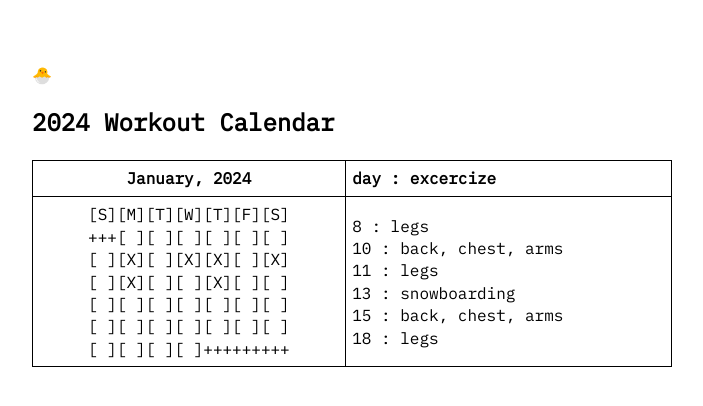
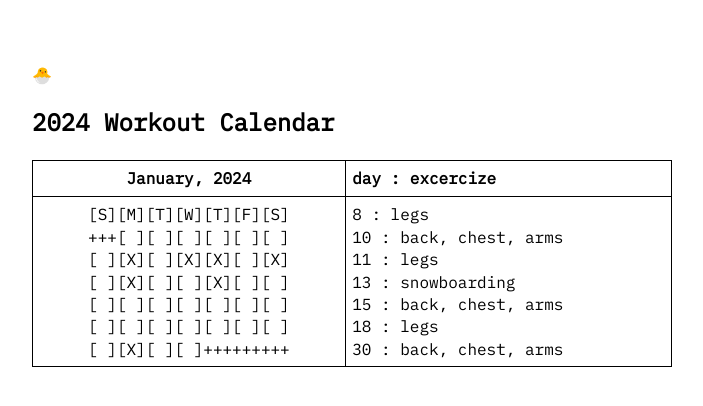
Before and after one commit to prolkh/prolkh.github.io, a Jekyll site: the page built from 2024-workout-calendar.md, in a window 1280 px wide. Shown: the top 406 px of the page, without its empty margins (288-991 px from the left). Built offline with Jekyll 4.4.1, drawn with Linux system fonts in a browser that asks for light colours.

Commit message:
Update 2024_workout_calendar.yml

```diff
--- a/_data/2024_workout_calendar.yml
+++ b/_data/2024_workout_calendar.yml
@@ -8,11 +8,12 @@ entries:
         [ ][X][ ][ ][X][ ][ ]<br>
         [ ][ ][ ][ ][ ][ ][ ]<br>
         [ ][ ][ ][ ][ ][ ][ ]<br>
-        [ ][ ][ ][ ]+++++++++'
+        [ ][X][ ][ ]+++++++++'
     body2:
        '8 : legs<br>
         10 : back, chest, arms<br>
         11 : legs<br>
         13 : snowboarding<br>
         15 : back, chest, arms<br>
-        18 : legs<br>'
+        18 : legs<br>
+        30 : back, chest, arms<br>'
```
